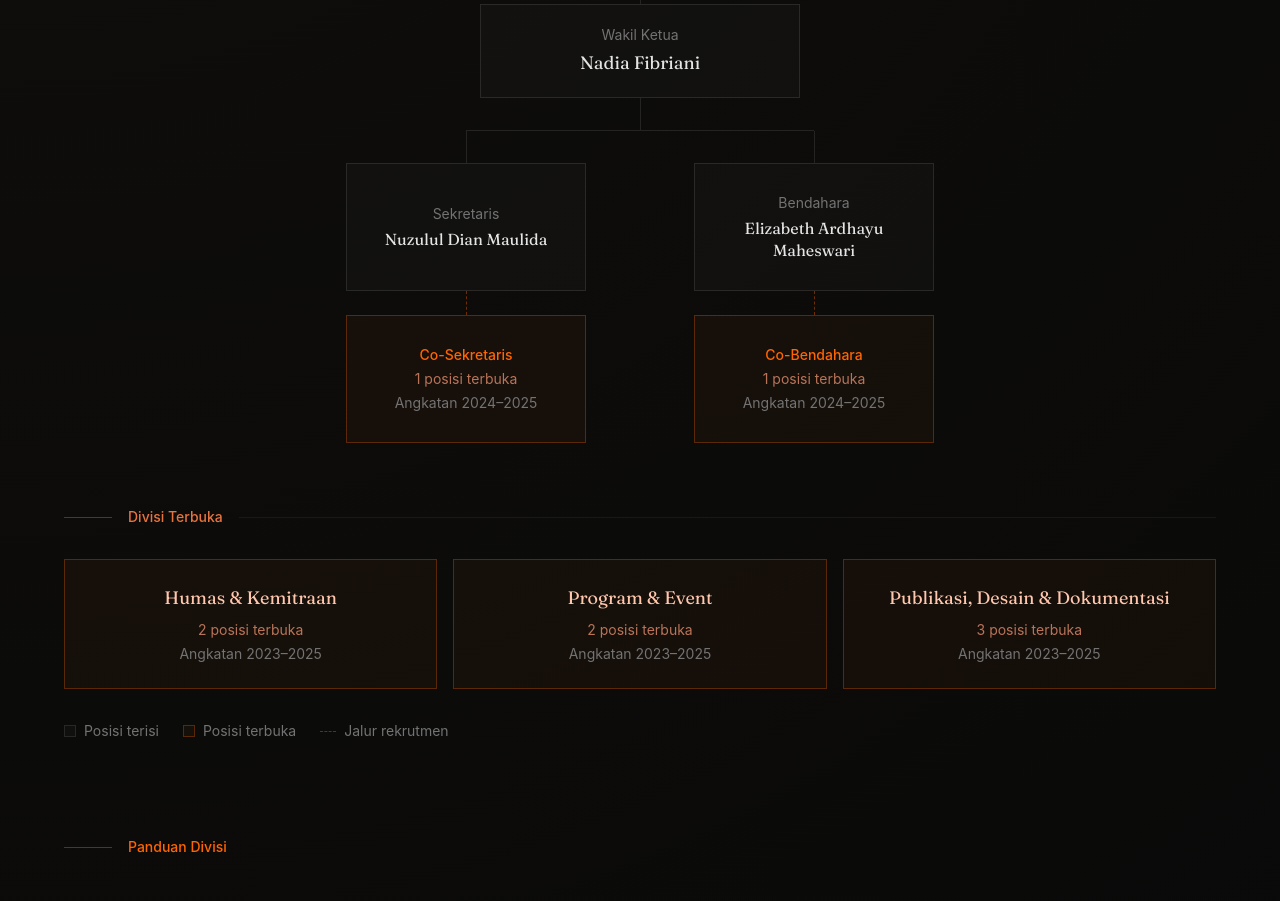
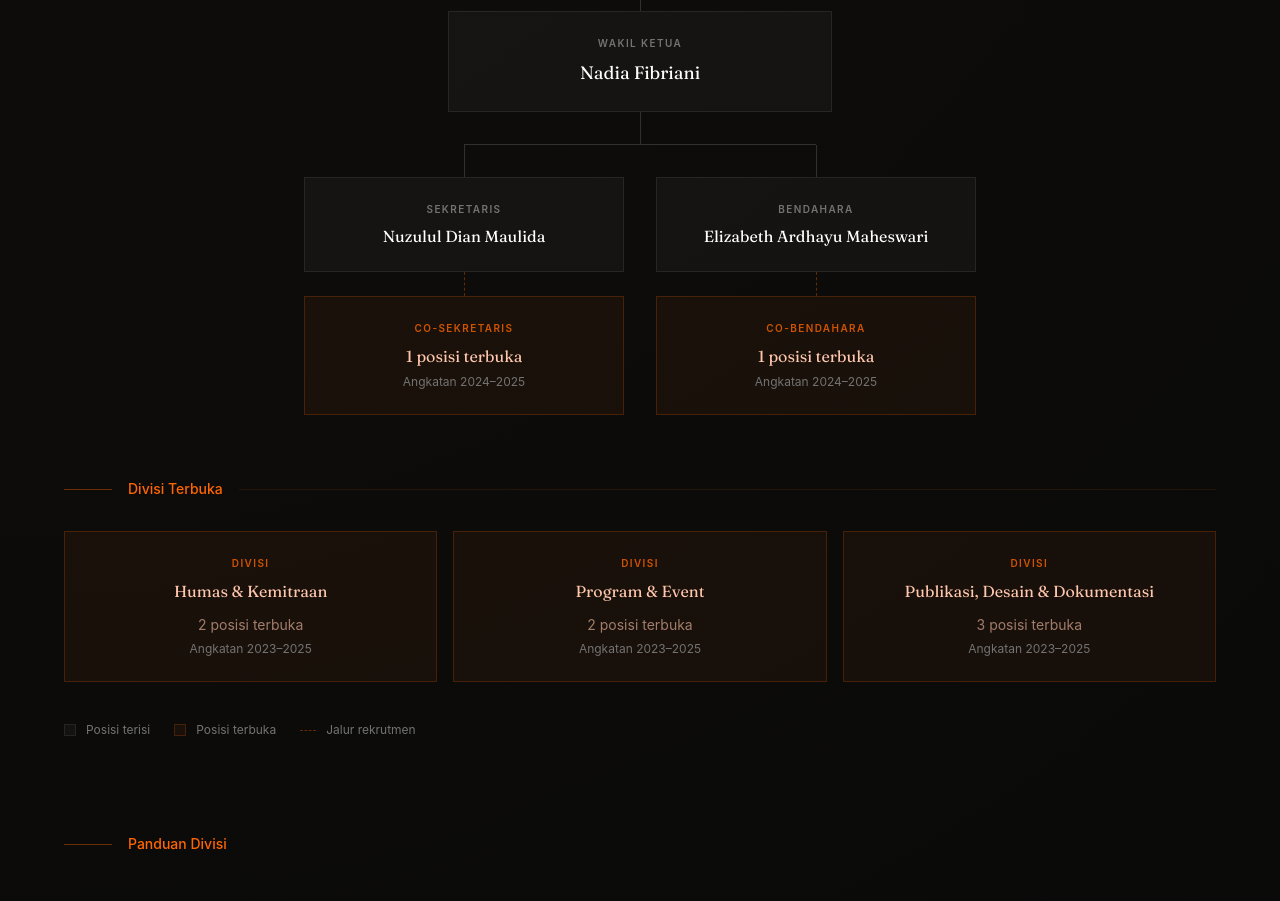
Before and after one commit to hima-musik-isiyk/HIMA-Musik-Official-Portal, a Next.js app: page /pendaftaran in a window 1280 px wide. Shown: the part 780-1681 px from the top of the page. Built offline with nearby package versions, Linux system fonts and the light colour scheme.

Commit message:
style(ui): refine org chart styling and improve visual hierarchy
Update border opacity, spacing, typography and colors for better contrast and readability. Adjust legend styling to match updated design tokens.

```diff
--- a/views/PendaftaranLanding.tsx
+++ b/views/PendaftaranLanding.tsx
@@ -237,64 +237,66 @@ const PendaftaranLanding: React.FC = () => {
           {/* Org‑chart tree */}
           <div className="flex flex-col items-center">
             {/* Ketua */}
-            <div className="w-full max-w-xs border border-white/10 bg-white/2 px-8 py-5 text-center">
-              <p className="mb-1 text-sm text-neutral-500">
+            <div className="w-full max-w-sm border border-white/[0.08] bg-white/[0.03] px-8 py-6 text-center">
+              <p className="mb-2 text-[10px] font-semibold tracking-[0.14em] text-neutral-500 uppercase">
                 {bphMembers[0].role}
               </p>
-              <p className="font-serif text-lg text-neutral-200">
+              <p className="font-serif text-lg text-white">
                 {bphMembers[0].name}
               </p>
             </div>
 
-            <div className="h-8 w-px bg-white/10" />
+            <div className="h-8 w-px bg-white/15" />
 
             {/* Wakil */}
-            <div className="w-full max-w-xs border border-white/10 bg-white/2 px-8 py-5 text-center">
-              <p className="mb-1 text-sm text-neutral-500">
+            <div className="w-full max-w-sm border border-white/[0.08] bg-white/[0.03] px-8 py-6 text-center">
+              <p className="mb-2 text-[10px] font-semibold tracking-[0.14em] text-neutral-500 uppercase">
                 {bphMembers[1].role}
               </p>
-              <p className="font-serif text-lg text-neutral-200">
+              <p className="font-serif text-lg text-white">
                 {bphMembers[1].name}
               </p>
             </div>
 
             {/* Connector down to branch */}
-            <div className="h-8 w-px bg-white/10" />
+            <div className="h-8 w-px bg-white/15" />
 
             {/* T‑branch: Sekretaris & Bendahara */}
             <div className="relative w-full max-w-2xl" ref={branchContainerRef}>
               {/* Horizontal bar spanning exact column centres */}
               <div
-                className="absolute top-0 h-px bg-white/10"
+                className="absolute top-0 h-px bg-white/15"
                 style={{
                   left: `${branchConnector.left}px`,
                   width: `${branchConnector.width}px`,
                 }}
               />
 
-              <div className="flex gap-3 pt-px md:gap-6">
+              <div className="flex gap-4 pt-px md:gap-8">
                 {/* ── Sekretaris → Co‑Sekretaris ── */}
                 <div
                   className="flex flex-1 flex-col items-center"
                   ref={sekretarisBranchRef}
                 >
-                  <div className="h-8 w-px bg-white/10" />
-                  <div className="flex min-h-30 w-full max-w-60 flex-col justify-center border border-white/10 bg-white/2 px-3 py-3 text-center md:min-h-32 md:px-6 md:py-4">
-                    <p className="mb-1 text-sm text-neutral-500">
+                  <div className="h-8 w-px bg-white/15" />
+                  <div className="flex w-full flex-col justify-center border border-white/[0.08] bg-white/[0.03] px-4 py-5 text-center md:px-6 md:py-6">
+                    <p className="mb-2 text-[10px] font-semibold tracking-[0.14em] text-neutral-500 uppercase">
                       {bphMembers[2].role}
                     </p>
-                    <p className="font-serif text-base leading-snug text-neutral-200">
+                    <p className="font-serif text-sm leading-snug text-white md:text-base">
                       {bphMembers[2].name}
                     </p>
                   </div>
 
-                  <div className="border-gold-500/40 h-6 w-0 border-l border-dashed" />
-                  <div className="border-gold-500/30 bg-gold-500/4 flex min-h-30 w-full max-w-60 flex-col justify-center border px-3 py-3 text-center md:min-h-32 md:px-6 md:py-4">
-                    <p className="text-gold-500 mb-1 text-sm font-medium">
+                  <div className="border-gold-500/35 h-6 w-px border-l border-dashed" />
+                  <div className="border-gold-500/20 bg-gold-500/[0.05] flex w-full flex-col justify-center border px-4 py-5 text-center md:px-6 md:py-6">
+                    <p className="text-gold-500/80 mb-2 text-[10px] font-semibold tracking-[0.14em] uppercase">
                       Co-Sekretaris
                     </p>
-                    <p className="text-gold-300/70 text-sm">1 posisi terbuka</p>
-                    <p className="mt-1 text-sm text-neutral-500">
+                    <p className="text-gold-200 font-serif text-sm md:text-base">
+                      1 posisi terbuka
+                    </p>
+                    <p className="mt-1.5 text-xs text-neutral-500">
                       Angkatan 2024–2025
                     </p>
                   </div>
@@ -305,23 +307,25 @@ const PendaftaranLanding: React.FC = () => {
                   className="flex flex-1 flex-col items-center"
                   ref={bendaharaBranchRef}
                 >
-                  <div className="h-8 w-px bg-white/10" />
-                  <div className="flex min-h-30 w-full max-w-60 flex-col justify-center border border-white/10 bg-white/2 px-3 py-3 text-center md:min-h-32 md:px-6 md:py-4">
-                    <p className="mb-1 text-sm text-neutral-500">
+                  <div className="h-8 w-px bg-white/15" />
+                  <div className="flex w-full flex-col justify-center border border-white/[0.08] bg-white/[0.03] px-4 py-5 text-center md:px-6 md:py-6">
+                    <p className="mb-2 text-[10px] font-semibold tracking-[0.14em] text-neutral-500 uppercase">
                       {bphMembers[3].role}
                     </p>
-                    <p className="font-serif text-base leading-snug text-neutral-200">
+                    <p className="font-serif text-sm leading-snug text-white md:text-base">
                       {bphMembers[3].name}
                     </p>
                   </div>
 
-                  <div className="border-gold-500/40 h-6 w-0 border-l border-dashed" />
-                  <div className="border-gold-500/30 bg-gold-500/4 flex min-h-30 w-full max-w-60 flex-col justify-center border px-3 py-3 text-center md:min-h-32 md:px-6 md:py-4">
-                    <p className="text-gold-500 mb-1 text-sm font-medium">
+                  <div className="border-gold-500/35 h-6 w-px border-l border-dashed" />
+                  <div className="border-gold-500/20 bg-gold-500/[0.05] flex w-full flex-col justify-center border px-4 py-5 text-center md:px-6 md:py-6">
+                    <p className="text-gold-500/80 mb-2 text-[10px] font-semibold tracking-[0.14em] uppercase">
                       Co-Bendahara
                     </p>
-                    <p className="text-gold-300/70 text-sm">1 posisi terbuka</p>
-                    <p className="mt-1 text-sm text-neutral-500">
+                    <p className="text-gold-200 font-serif text-sm md:text-base">
+                      1 posisi terbuka
+                    </p>
+                    <p className="mt-1.5 text-xs text-neutral-500">
                       Angkatan 2024–2025
                     </p>
                   </div>
@@ -337,7 +341,7 @@ const PendaftaranLanding: React.FC = () => {
                 className="bg-gold-500/40 block h-px w-8 md:w-12"
                 aria-hidden="true"
               />
-              <p className="text-gold-400/90 text-sm font-medium">
+              <p className="text-gold-500 text-sm font-medium">
                 Divisi Terbuka
               </p>
               <div className="bg-gold-500/10 h-px flex-1" />
@@ -347,15 +351,18 @@ const PendaftaranLanding: React.FC = () => {
               {openDivisions.map((division) => (
                 <div
                   key={division.name}
-                  className="border-gold-500/30 bg-gold-500/4 border p-6 text-center"
+                  className="border-gold-500/20 bg-gold-500/[0.05] border p-6 text-center"
                 >
-                  <p className="text-gold-200 mb-2 font-serif text-lg">
+                  <p className="text-gold-500/80 mb-2 text-[10px] font-semibold tracking-[0.14em] uppercase">
+                    Divisi
+                  </p>
+                  <p className="text-gold-200 mb-3 font-serif text-base">
                     {division.name}
                   </p>
-                  <p className="text-gold-300/70 text-sm">
+                  <p className="text-gold-200/60 text-sm">
                     {division.slots} posisi terbuka
                   </p>
-                  <p className="mt-1 text-sm text-neutral-500">
+                  <p className="mt-1.5 text-xs text-neutral-500">
                     Angkatan {division.angkatan}
                   </p>
                 </div>
@@ -364,17 +371,17 @@ const PendaftaranLanding: React.FC = () => {
           </div>
 
           {/* Legend */}
-          <div className="mt-8 flex flex-wrap items-center gap-6 text-sm text-neutral-500">
-            <span className="flex items-center gap-2">
-              <span className="inline-block h-3 w-3 border border-white/10 bg-white/2" />
+          <div className="mt-10 flex flex-wrap items-center gap-6 text-xs text-neutral-500">
+            <span className="flex items-center gap-2.5">
+              <span className="inline-block h-3 w-3 border border-white/[0.08] bg-white/[0.03]" />
               Posisi terisi
             </span>
-            <span className="flex items-center gap-2">
-              <span className="border-gold-500/30 bg-gold-500/4 inline-block h-3 w-3 border" />
+            <span className="flex items-center gap-2.5">
+              <span className="border-gold-500/20 bg-gold-500/[0.05] inline-block h-3 w-3 border" />
               Posisi terbuka
             </span>
-            <span className="flex items-center gap-2">
-              <span className="border-gold-500/40 inline-block h-0 w-4 border-t border-dashed" />
+            <span className="flex items-center gap-2.5">
+              <span className="border-gold-500/35 inline-block h-0 w-4 border-t border-dashed" />
               Jalur rekrutmen
             </span>
           </div>
```
